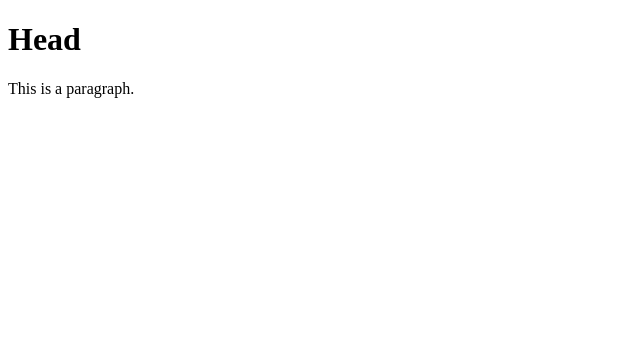
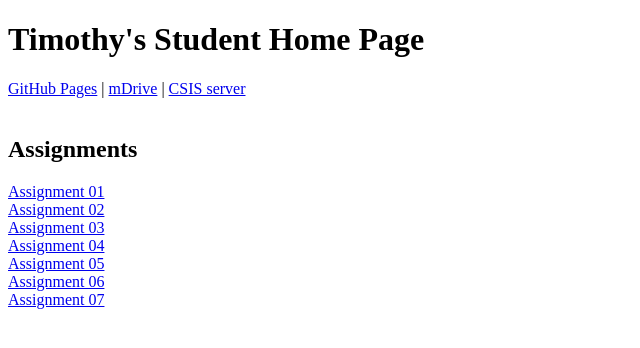
Before and after one commit to tsjohnson/tsjohnson.github.io, a plain HTML site: page index.html in a window 1280 px wide. Shown: the whole page, without its empty margins (0-640 px from the left). Drawn offline with Linux system fonts and the light colour scheme.

Commit message:
Seeing if this works

```diff
--- a/index.html
+++ b/index.html
@@ -1,12 +1,17 @@
 <!DOCTYPE html>
 <html>
-<head>
-<title>Hello</title>
-</head>
-<body>
-
-<h1>Head</h1>
-<p>This is a paragraph.</p>
-
-</body>
+<h1>Timothy's Student Home Page</h1>
+<a href="#">GitHub Pages</a> |
+<a href="#">mDrive</a> |
+<a href="#">CSIS server</a>
+<br />
+<br />
+<h2>Assignments</h2>
+<a href="index.html">Assignment 01</a><br />
+<a href="Assignment02.html">Assignment 02</a><br />
+<a href="Assignment03.html">Assignment 03</a><br />
+<a href="Assignment04.html">Assignment 04</a><br />
+<a href="Assignment05.html">Assignment 05</a><br />
+<a href="Assignment06.html">Assignment 06</a><br />
+<a href="Assignment07.html">Assignment 07</a><br />
 </html>
```
Also changed, not shown: Assignment02.html (added, +2 -0 lines), Assignment03.html (added, +2 -0 lines), Assignment04.html (added, +2 -0 lines), Assignment05.html (added, +2 -0 lines), Assignment06.html (added, +2 -0 lines), Assignment07.html (added, +2 -0 lines).
